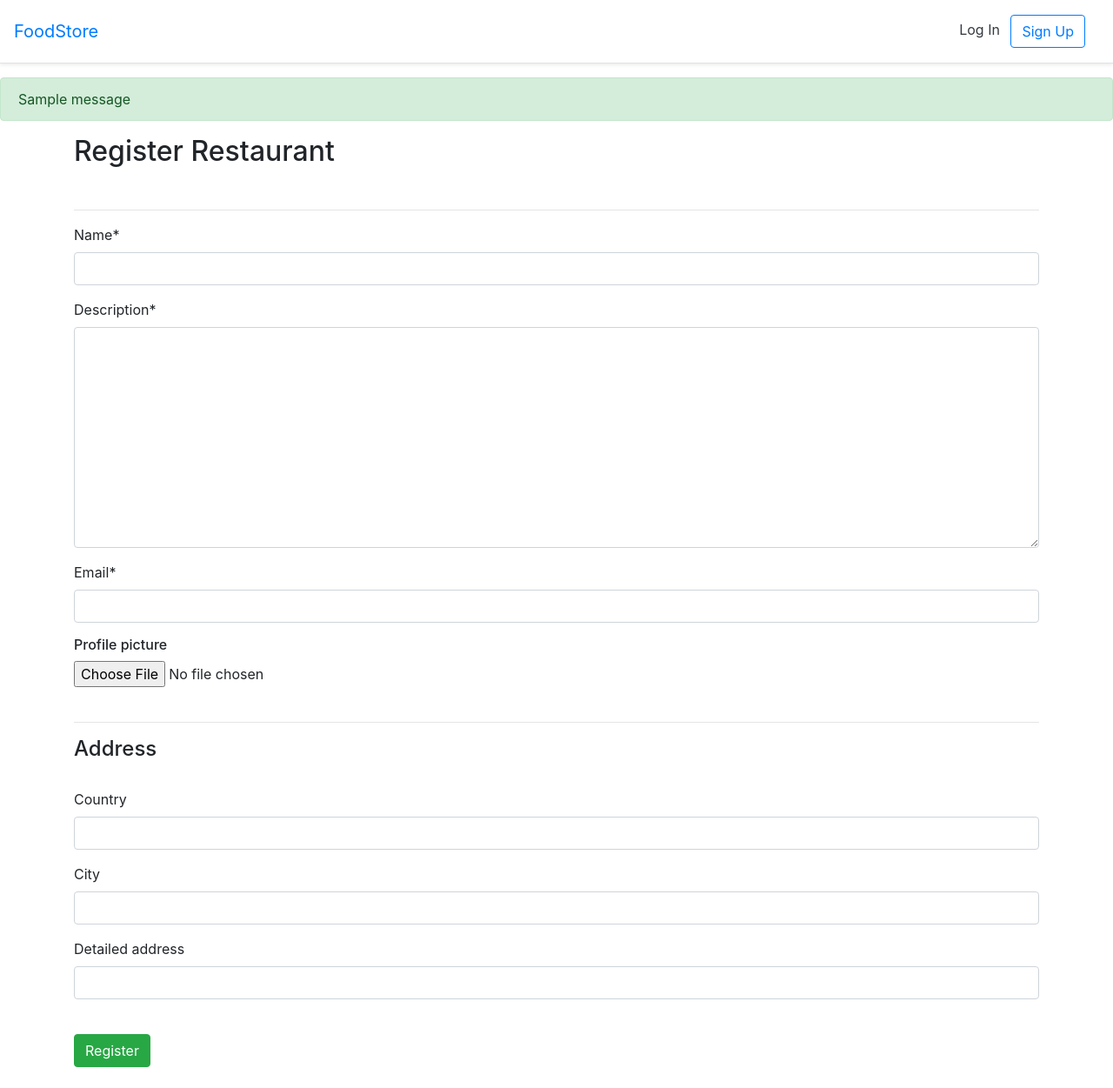
After one commit to mohamad-liyaghi/django-foodstore, a Django app: template apps/restaurant/templates/restaurant/register-restaurant.html in a window 1280 px wide. The commit adds this page. Shown: the whole page at 87% size. Run offline with Django 4.2, Linux system fonts and the light colour scheme; the template is opened without the code that fills it: values that come from a table or form of the project are taken from there, others are empty; tables that the repository leaves empty hold one stand-in row (values such as "Sample post"); one stand-in notice (Sample message) is shown; some libraries are stand-ins or nearby versions.

Commit message:
Register Restaurant added

```diff
--- /dev/null
+++ b/apps/restaurant/forms.py
@@ -0,0 +1,7 @@
+from django import forms
+from restaurant.models import Restaurant
+
+class RegisterRestaurantForm(forms.ModelForm):
+    class Meta:
+        model = Restaurant
+        fields = ("name", "picture", "description", "country", "city", "detailed_address", "owner", "email", "slug")
--- a/apps/restaurant/models.py
+++ b/apps/restaurant/models.py
@@ -6,7 +6,7 @@ from accounts.models import User
 
 class Restaurant(models.Model):
     name = models.CharField(max_length= 50)
-    slug = models.SlugField(max_length=50, unique=True)
+    slug = models.SlugField(max_length=50, unique=True, blank=True)
 
     picture = models.ImageField(upload_to= "restaurant/profile")
     description = models.TextField()
@@ -15,7 +15,7 @@ class Restaurant(models.Model):
     city = models.CharField(max_length=30, blank=True)
     detailed_address = models.CharField(max_length=120, blank=True)
 
-    owner = models.OneToOneField(User,on_delete=models.CASCADE ,related_name="restaurant")
+    owner = models.OneToOneField(User,on_delete=models.CASCADE ,related_name="restaurant", blank=True)
     email = models.EmailField(max_length=70, unique=True)
 
     ratings = GenericRelation(Rating)
--- /dev/null
+++ b/apps/restaurant/templates/restaurant/register-restaurant.html
@@ -0,0 +1,24 @@
+{% extends '_base.html' %}
+{% load crispy_forms_tags %}
+
+{% block title %}Register Restaurant{% endblock title %}
+
+{% block body %}
+<h2>Register Restaurant</h2><br>
+
+<form method="post" enctype="multipart/form-data">{% csrf_token %}
+    <hr>
+    {{form.name | as_crispy_field }}
+    {{form.description | as_crispy_field }}
+    {{form.email | as_crispy_field }}
+    <h6>Profile picture</h6>
+    {{form.picture}} <br><br>
+    <hr><h4>Address</h4><br>
+    {{form.country | as_crispy_field }}
+    {{form.city | as_crispy_field }}
+    {{form.detailed_address | as_crispy_field }}
+
+    <br><button class="btn btn-success" type="submit">Register</button>
+    <br><br>
+</form>
+{% endblock body %}
--- /dev/null
+++ b/apps/restaurant/urls.py
@@ -0,0 +1,5 @@
+from django.urls import path
+from .views.restaurant_views import (RegisterRestaurantView)
+urlpatterns = [
+    path("register/", RegisterRestaurantView.as_view(), name="register-restaurant"),
+]
--- a/apps/restaurant/views.py
+++ /dev/null
@@ -1,3 +0,0 @@
-from django.shortcuts import render
-
-# Create your views here.
--- a/config/urls.py
+++ b/config/urls.py
@@ -20,5 +20,6 @@ urlpatterns = [
     path('admin/', admin.site.urls),
 
     path("accounts/", include("allauth.urls")),
+    path('restaurant/', include("restaurant.urls")),
     path('ratings/', include('star_ratings.urls', namespace='ratings')),
 ]
--- a/templates/_base.html
+++ b/templates/_base.html
@@ -25,6 +25,11 @@
       </nav>
     </div>
   </header>
+  {% if messages %}
+    {% for msg in messages %}
+        <p class="alert alert-{{ msg.tags }}">{{ msg }}</p>
+    {% endfor %}
+  {% endif %}
   <div class="container">
     {% block body %}
     {% endblock body %}
```
Also changed, not shown: apps/restaurant/mixins.py (added, +14 -0 lines), apps/restaurant/views/restaurant_views.py (added, +29 -0 lines), apps/restaurant/migrations/0002_alter_restaurant_owner_alter_restaurant_slug.py (added).
